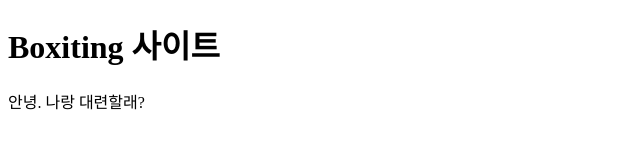
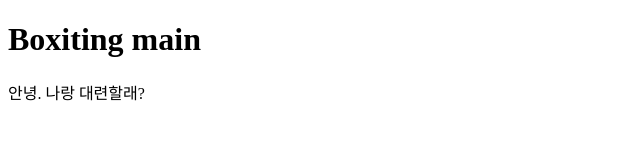
Before and after one commit to LuckySlothDeveloper/Boxiting, a plain HTML site: page index.html in a window 1280 px wide. Shown: the whole page, without its empty margins (0-640 px from the left). Drawn offline with Linux system fonts and the light colour scheme.

Commit message:
메인페이지 생성

```diff
--- a/index.html
+++ b/index.html
@@ -7,7 +7,7 @@
     <title>Boxiting</title>
 </head>
 <body>
-    <h1>Boxiting 사이트</h1>
+    <h1>Boxiting main</h1>
     <div>안녕. 나랑 대련할래?</div>
 </body>
 </html>
```
